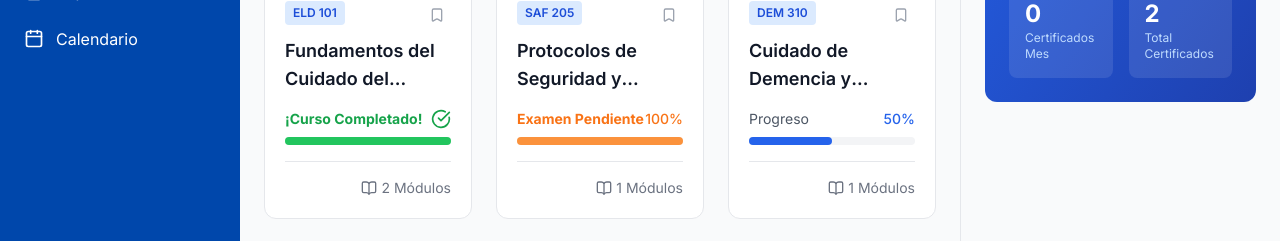
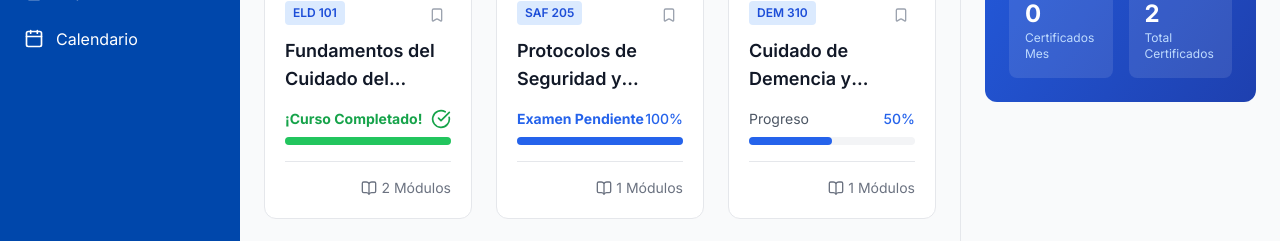
Before and after one commit to PapConAbrilar/RedCuidado, a Django app: page /home/ in a window 1280 px wide. Shown: the part 374-615 px from the top of the page. Run offline with Django 5.2, Linux system fonts and the light colour scheme; a user stored in the database is signed in; data comes from the database, SQL or seed files in the repository; some libraries are stand-ins or nearby versions.

Commit message:
UI: Revert pending exam color from orange back to blue

```diff
--- a/RedCuidado/lms/templates/lms/home.html
+++ b/RedCuidado/lms/templates/lms/home.html
@@ -71,8 +71,8 @@
                                 <span class="font-bold text-green-600">¡Curso Completado!</span>
                                 <i data-lucide="check-circle" class="w-5 h-5 text-green-600"></i>
                             {% elif item.progress == 100 %}
-                                <span class="font-bold text-orange-500">Examen Pendiente</span>
-                                <span class="font-medium text-orange-500">{{ item.progress }}%</span>
+                                <span class="font-bold text-blue-600">Examen Pendiente</span>
+                                <span class="font-medium text-blue-600">{{ item.progress }}%</span>
                             {% else %}
                                 <span class="text-gray-600">Progreso</span>
                                 <span class="font-medium text-blue-600">{{ item.progress }}%</span>
@@ -82,7 +82,7 @@
                             {% if item.is_completed %}
                                 <div class="bg-green-500 h-2 rounded-full transition-all duration-500" style="width: 100%;"></div>
                             {% elif item.progress == 100 %}
-                                <div class="bg-orange-400 h-2 rounded-full transition-all duration-500" style="width: 100%;"></div>
+                                <div class="bg-blue-600 h-2 rounded-full transition-all duration-500" style="width: 100%;"></div>
                             {% else %}
                                 <div class="bg-blue-600 h-2 rounded-full transition-all duration-500" style="width: {{ item.progress }}%;"></div>
                             {% endif %}
```
